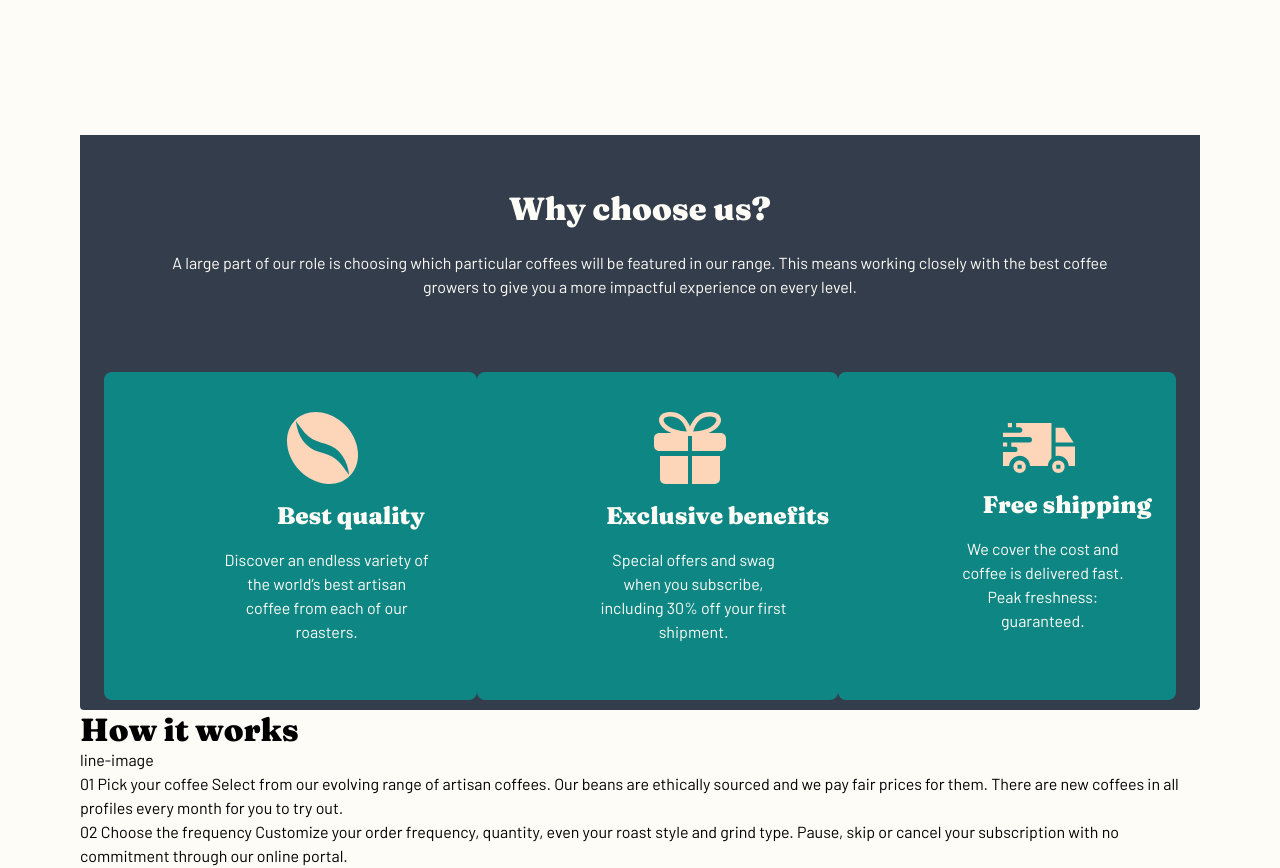
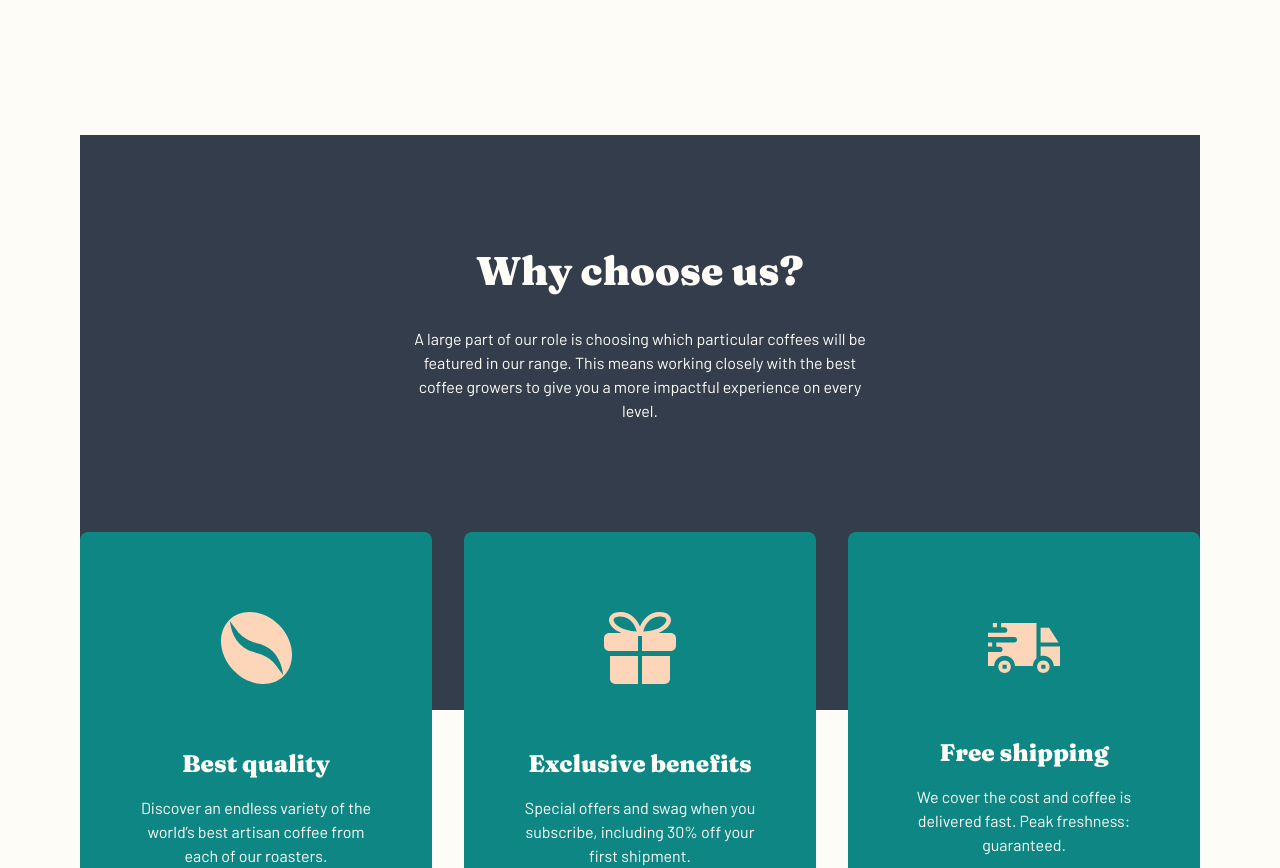
Before and after one commit to Guin-/coffeeroasters, a React (Create React App) app: page / in a window 1280 px wide. Shown: the part 1360-2228 px from the top of the page. Built offline with nearby package versions, Linux system fonts and the light colour scheme.

Commit message:
features desktop styles

```diff
--- a/src/App.css
+++ b/src/App.css
@@ -5,6 +5,7 @@
 .features-items {
     margin-top: -600px;
 }
+
 @media only screen and (min-width: 750px) {
     .features-description-container {
         height: 575px;
@@ -15,3 +16,9 @@
     }
 
 }
+
+@media only screen and (min-width: 1200px) {
+    .features-items {
+        margin-top: -190px;
+    }
+}
--- a/src/components/FeatureItem.js
+++ b/src/components/FeatureItem.js
@@ -1,10 +1,10 @@
 function FeatureItem({img, title, description}) {
   return (
-    <div className="features-item bg-darkCyan rounded-lg flex flex-col md:flex-row lg:flex-col justify-center items-center pt-16 pb-12 md:pt-10 md:pb-10 my-3 md:pl-16">
+    <div className="features-item bg-darkCyan rounded-lg flex flex-col md:flex-row lg:flex-col justify-center items-center pt-16 pb-12 md:pt-10 md:pb-10 my-3 md:pl-16 lg:pl-8 lg:pr-8 lg:pt-20 lg:pb-12 lg:mx-4">
       <img src={img} alt='' />
-      <div className="feature-description mt-14 px-3 text-center md:text-left lg:text-center md:mt-4 md:px-0">
-        <h4 className="md:pl-14">{title}</h4>
-        <p className="py-6 px-5 md:pl-14 md:pr-12 md:py-4">{description}</p>
+      <div className="feature-description mt-14 px-3 text-center md:text-left lg:text-center md:mt-4 md:px-0 lg:mt-16 lg:w-72">
+        <h4 className="md:pl-14 lg:pl-0">{title}</h4>
+        <p className="py-6 px-5 md:pl-14 md:pr-12 md:py-4 lg:pl-5 lg:pr-5">{description}</p>
       </div>
     </div>
   )
--- a/src/components/Home.js
+++ b/src/components/Home.js
@@ -37,16 +37,16 @@ function Home () {
         </section>
         <section className="features text-lightCream">
           <div className="features-description-container bg-darkGray rounded ">
-            <div className="features-description bg-darkGray text-center pt-16 px-6 md:px-16 md:pt-14">
-              <h2 className="text-featuresMobile md:text-md">Why choose us?</h2>
-              <p className="pt-6">
+            <div className="features-description bg-darkGray text-center pt-16 px-6 md:px-16 md:pt-14 lg:px-80 lg:pt-28">
+              <h2 className="text-featuresMobile md:text-md lg:text-lg">Why choose us?</h2>
+              <p className="pt-6 lg:pt-8">
                 A large part of our role is choosing which particular coffees will be featured
                 in our range. This means working closely with the best coffee growers to give
                 you a more impactful experience on every level.
               </p>
             </div>
           </div>
-          <div className="features-items px-6 flex flex-col lg:flex-row">
+          <div className="features-items px-6 flex flex-col lg:flex-row lg:justify-center lg:px-20">
             <FeatureItem img={bean} title='Best quality' description='Discover an endless variety of the world’s best artisan coffee from each of our roasters.' />
             <FeatureItem img={gift} title='Exclusive benefits' description='Special offers and swag when you subscribe, including 30% off your first shipment.' />
             <FeatureItem img={truck} title='Free shipping' description='We cover the cost and coffee is delivered fast. Peak freshness: guaranteed.' />
```
